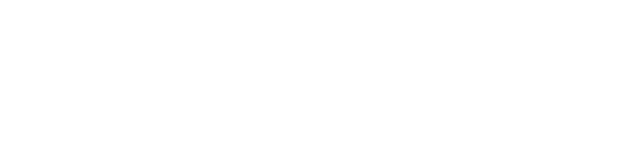
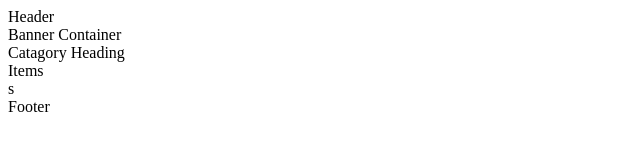
Before and after one commit to shuvo87sa/shoppi-website, a plain HTML site: page index.html in a window 1280 px wide. Shown: the whole page, without its empty margins (0-640 px from the left). Drawn offline with Linux system fonts and the light colour scheme.

Commit message:
WWrite basic core of th website

```diff
--- a/index.html
+++ b/index.html
@@ -1,11 +1,16 @@
 <!DOCTYPE html>
 <html lang="en">
 <head>
-    <meta charset="UTF-8">
-    <meta name="viewport" content="width=device-width, initial-scale=1.0">
-    <title>Document</title>
+    <title>Shoppi</title>
+    <link rel="stylesheet" href="style.css">
 </head>
 <body>
-
+    <header>Header</header>
+    <main>
+        <div class="banner_container">Banner Container</div>
+        <div class="category_heading">Catagory Heading</div>
+        <div class="category_items">Items</div>s
+    </main>
+    <footer>Footer</footer>
 </body>
 </html>
```
